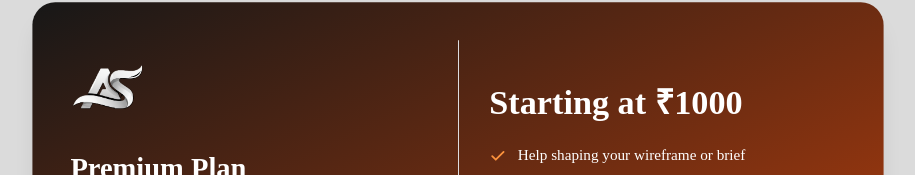
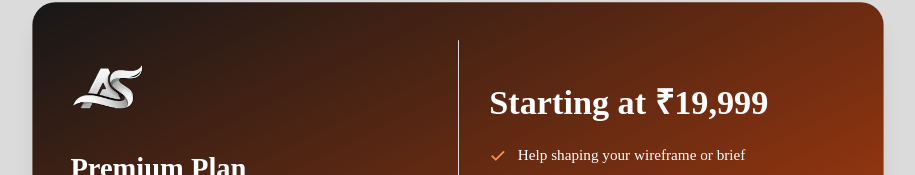
Before and after one commit to appnity-softwares/Appnity-Softwares, a React (Vite) app: page / in a window 1280 px wide. Shown: the part 10082-10257 px from the top of the page, without its empty margins (182-1097 px from the left). Built offline with nearby package versions, Linux system fonts and the light colour scheme.

Commit message:
fix: Update pricing for Standard and Premium plans in PricingSection component

```diff
--- a/src/components/PricingSection.jsx
+++ b/src/components/PricingSection.jsx
@@ -7,7 +7,7 @@ const plans = [
   {
     id: 1,
     name: "Standard Plan",
-    price: "₹500",
+    price: "9,999",
     period: "/ month",
     description:
       "Ideal for lean teams or startups needing clean, fast design delivery for websites or branding assets.",
@@ -27,7 +27,7 @@ const plans = [
   {
     id: 2,
     name: "Premium Plan",
-    price: "Starting at ₹1000",
+    price: "Starting at ₹19,999",
     period: "",
     description:
       "A complete design experience — tailored strategy, polished visuals, and flexible collaboration throughout the process.",
```
